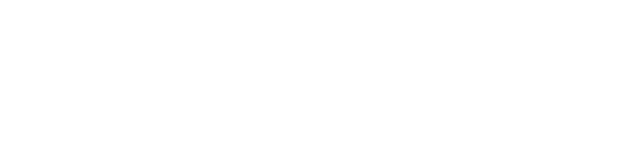
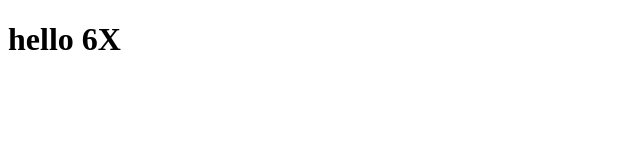
Before and after one commit to ZAKA-6X/Project--X1, a plain HTML site: page index.html in a window 1280 px wide. Shown: the whole page, without its empty margins (0-640 px from the left). Drawn offline with Linux system fonts and the light colour scheme.

Commit message:
add head

```diff
--- a/index.html
+++ b/index.html
@@ -6,6 +6,6 @@
     <title>Document</title>
 </head>
 <body>
-
+    <h1>hello 6X</h1>
 </body>
 </html>
```
